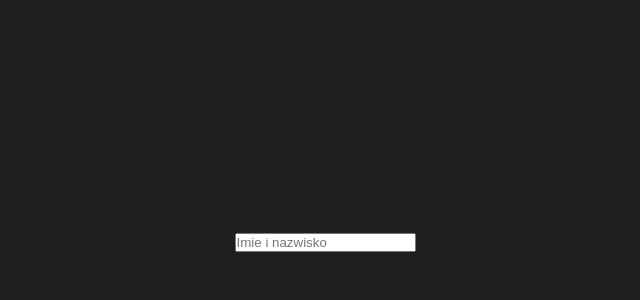
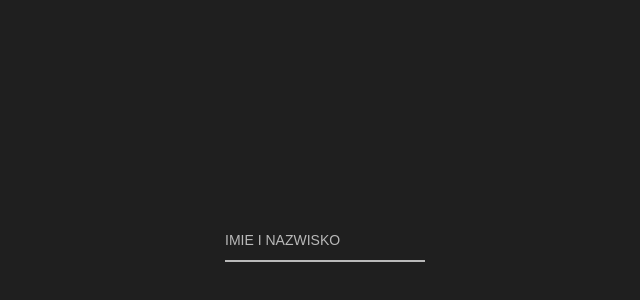
Before and after one commit to VeseMir2k/input-placeholder, a plain HTML site: page index.html in a window 1280 px wide. Shown: the part 158-458 px from the top of the page, without its empty margins (315-955 px from the left). Drawn offline with Linux system fonts and the light colour scheme.

Commit message:
add animation to input

```diff
--- a/index.html
+++ b/index.html
@@ -8,8 +8,10 @@
     <link rel="stylesheet" href="main.css" />
   </head>
   <body>
-    <div class="wrap">
-      <input type="text" placeholder="Imie i nazwisko" />
+    <div class="input-wrap">
+      <input id="name" type="text" required />
+      <label for="name">Imie i nazwisko</label>
+      <span></span>
     </div>
   </body>
 </html>
--- a/main.css
+++ b/main.css
@@ -1,6 +1,12 @@
 * {
   margin: 0;
   padding: 0;
+  box-sizing: border-box;
+}
+
+html {
+  font-family: Arial, sans-serif;
+  font-size: 10px;
 }
 
 body {
@@ -8,5 +14,69 @@ body {
   display: flex;
   justify-content: center;
   align-items: center;
-  background-color: rgb(31, 31, 31);
+  background-color: #1f1f1f;
 }
+
+.input-wrap {
+  position: relative;
+}
+
+input {
+  width: 200px;
+  padding: 10px;
+  font-size: 1.6rem;
+  color: white;
+  outline: none;
+  border: none;
+  border-bottom: 2px solid #b9b9b9;
+  background-color: transparent;
+  transition: 0.3s;
+}
+
+input:hover {
+  border-color: #666666;
+}
+
+label {
+  position: absolute;
+  top: 10px;
+  left: 0;
+  color: #b9b9b9;
+  font-size: 1.4rem;
+  text-transform: uppercase;
+  cursor: text;
+  transition: 0.3s;
+}
+
+input:focus + label,
+input:valid + label {
+  top: -14px;
+  font-size: 1.2rem;
+}
+
+span {
+  position: absolute;
+  bottom: 0;
+  left: 0;
+  display: block;
+  width: 100%;
+  height: 2px;
+  overflow: hidden;
+}
+
+span::after {
+  content: "";
+  position: absolute;
+  bottom: 0;
+  left: -100%;
+  display: block;
+  width: 100%;
+  height: 2px;
+  background-color: white;
+  transition: 0.3s;
+}
+
+input:focus ~ span:after,
+input:valid ~ span:after {
+  left: 0;
+}
```
